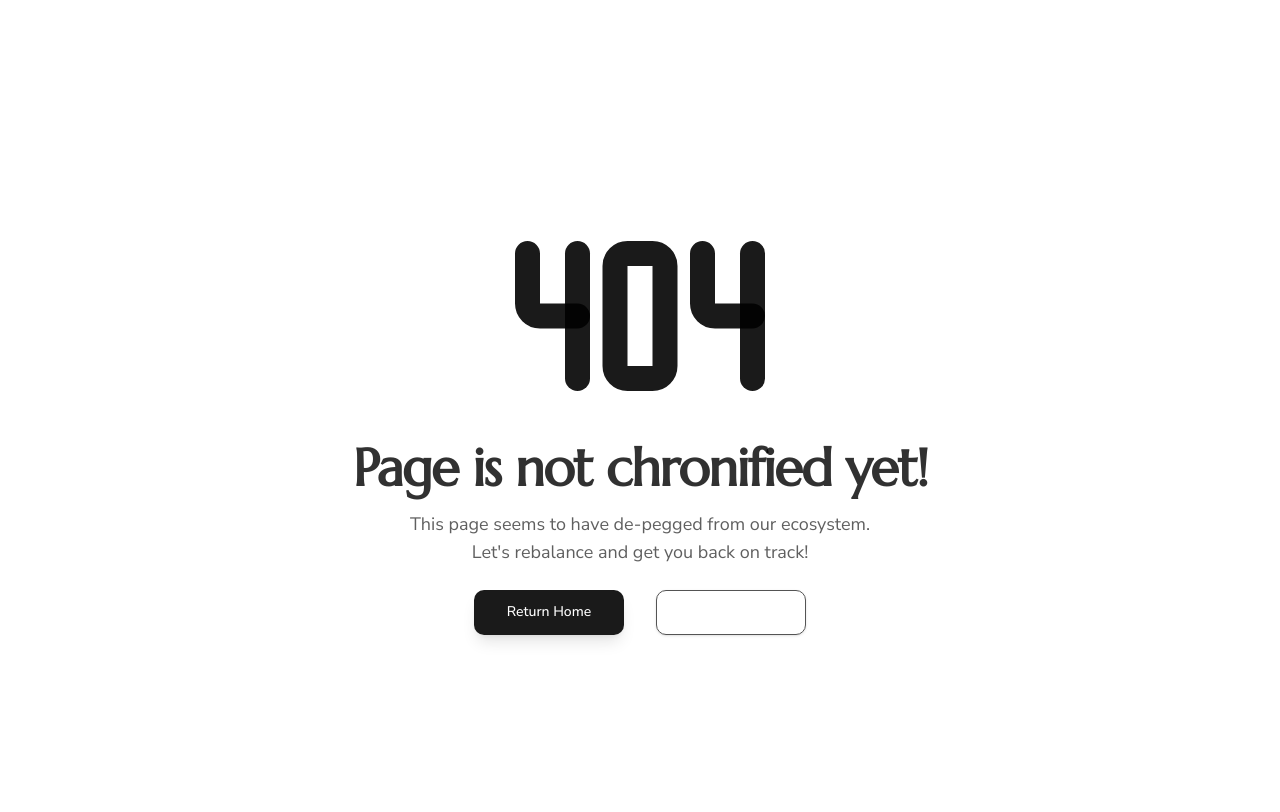
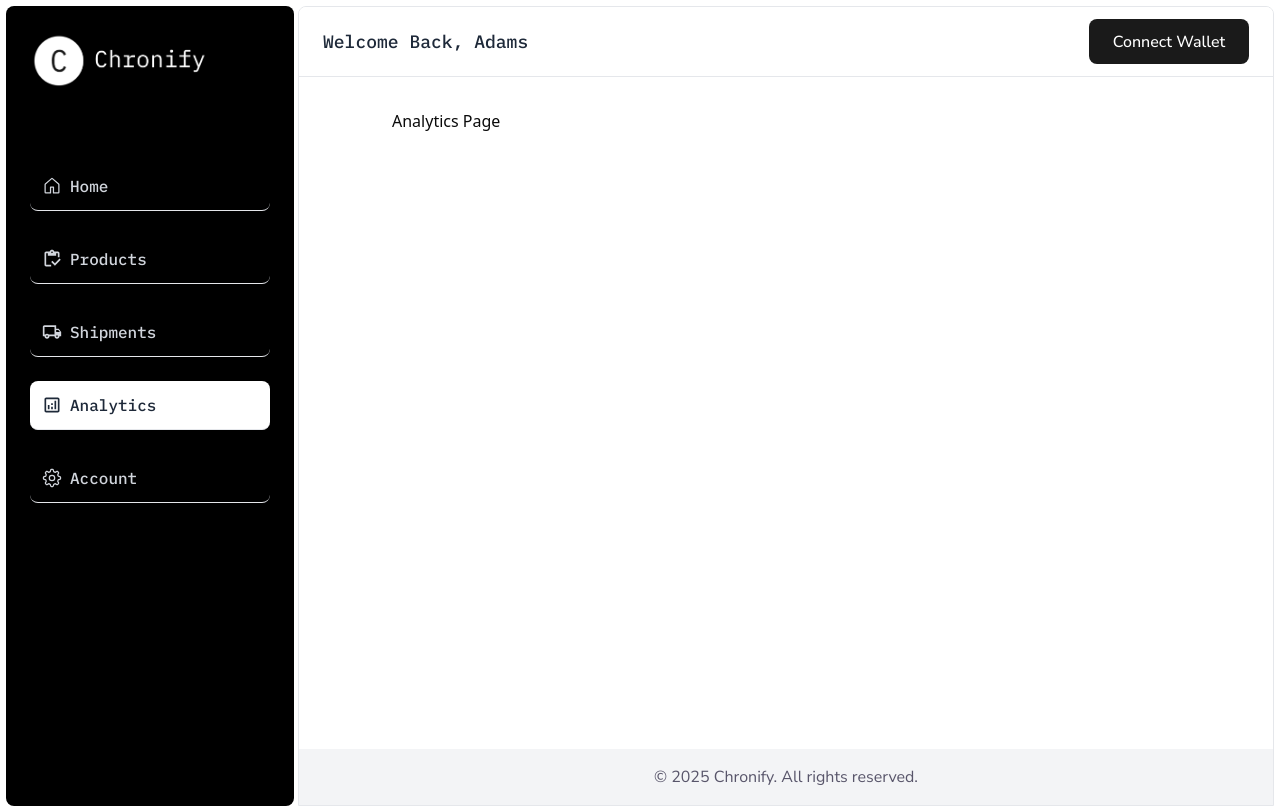
Before and after one commit to dadadave80/chronicle, a Next.js app in the folder frontend/: page /dashboard/analytics in a window 1280 px wide. Before the commit this address had no page. Built offline with nearby package versions, Linux system fonts and the light colour scheme.

Commit message:
feat: dashboard pages/routes

```diff
--- /dev/null
+++ b/frontend/app/(dashboard)/dashboard/account/page.tsx
@@ -0,0 +1,7 @@
+export default function AccountPage() {
+  return (
+    <div>
+      <h1>Account Page</h1>
+    </div>
+  );
+}
--- /dev/null
+++ b/frontend/app/(dashboard)/dashboard/analytics/page.tsx
@@ -0,0 +1,7 @@
+export default function AnalyticsPage() {
+  return (
+    <div>
+      <h1>Analytics Page</h1>
+    </div>
+  );
+}
--- /dev/null
+++ b/frontend/app/(dashboard)/dashboard/products/page.tsx
@@ -0,0 +1,7 @@
+export default function ProductsPage() {
+  return (
+    <div>
+      <h1>Products Page</h1>
+    </div>
+  );
+}
--- /dev/null
+++ b/frontend/app/(dashboard)/dashboard/shipments/page.tsx
@@ -0,0 +1,7 @@
+export default function ShipmentsPage() {
+  return (
+    <div>
+      <h1>Shipments Page</h1>
+    </div>
+  );
+}
--- /dev/null
+++ b/frontend/components/dash/index.tsx
@@ -0,0 +1,9 @@
+const DashboardHome = () => {
+  return (
+    <div>
+      <h1>Dashboard Home</h1>
+    </div>
+  );
+};
+
+export default DashboardHome;
--- /dev/null
+++ b/frontend/components/dash/products.tsx
@@ -0,0 +1,9 @@
+const Products = () => {
+  return (
+    <div>
+      <h1>Products</h1>
+    </div>
+  );
+};
+
+export default Products;
```
